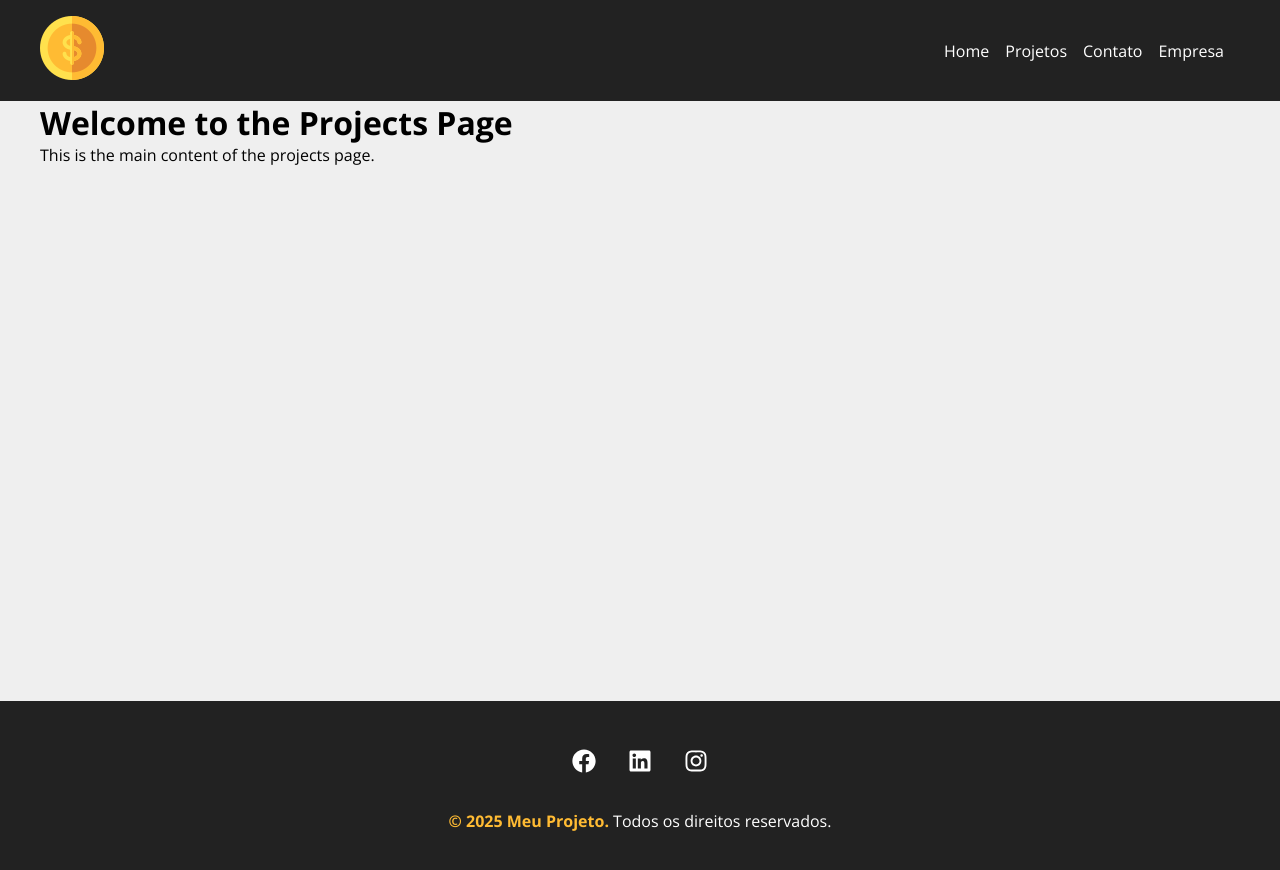
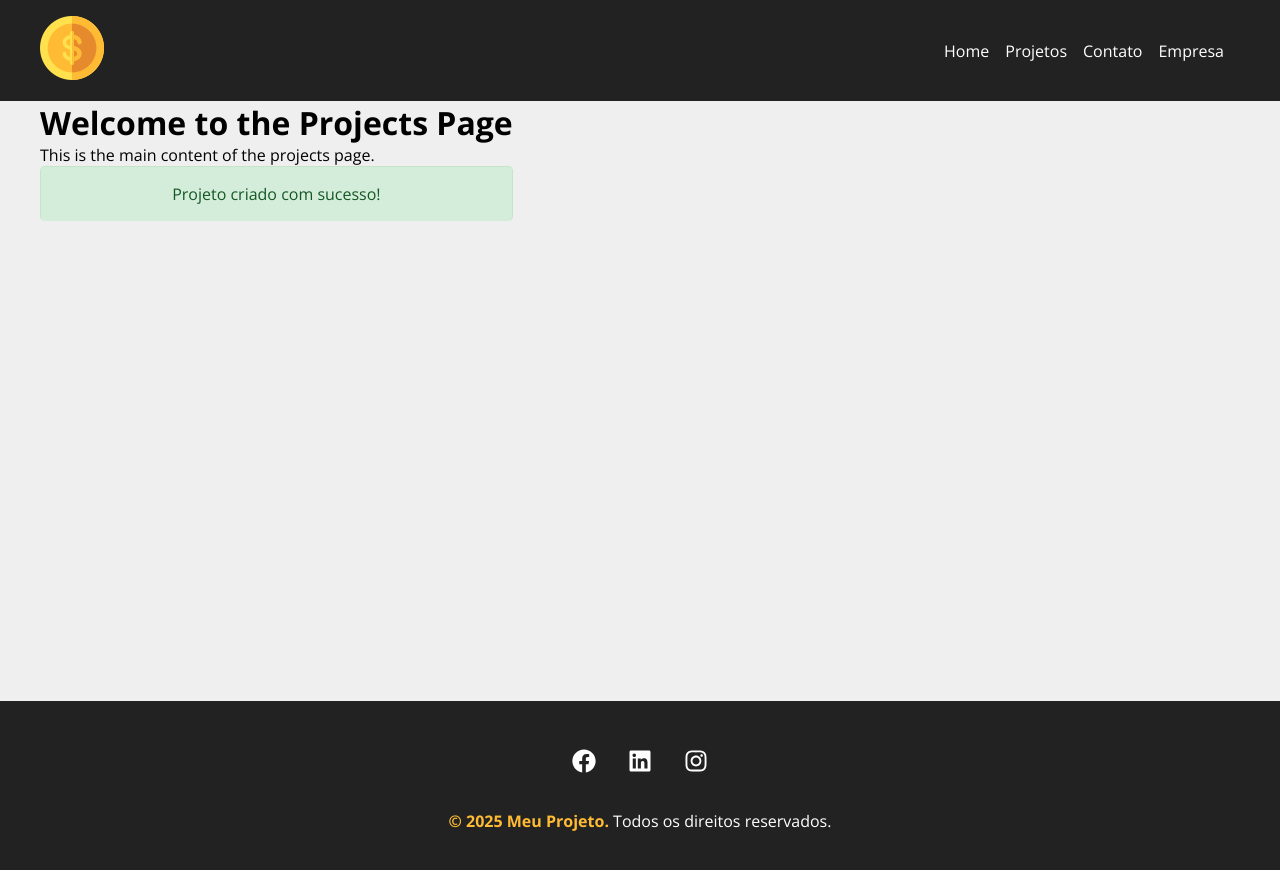
Before and after one commit to IABlock/Projeto-Curso-React, a React (Create React App) app: page /newproject in a window 1280 px wide. Both pictures are taken after typing "Sample", "5" into the empty fields and a click on the button "Criar Projeto". Shown: the top 870 px of the page. Built offline with nearby package versions, Linux system fonts and the light colour scheme; no server answers; data requests are answered from the project's data file.

Commit message:
Componentes de menssagem

```diff
--- a/db.json
+++ b/db.json
@@ -32,6 +32,94 @@
       },
       "cost": 0,
       "services": []
+    },
+    {
+      "id": "27e3",
+      "name": "Botao Sucesso",
+      "budget": "123",
+      "category": {
+        "id": "1",
+        "name": "Infra"
+      },
+      "cost": 0,
+      "services": []
+    },
+    {
+      "id": "34bc",
+      "name": "botao2",
+      "budget": "12",
+      "category": {
+        "id": "2",
+        "name": "Desenvolvimento"
+      },
+      "cost": 0,
+      "services": []
+    },
+    {
+      "id": "8e64",
+      "name": "readas",
+      "budget": "12312",
+      "category": {
+        "id": "2",
+        "name": "Desenvolvimento"
+      },
+      "cost": 0,
+      "services": []
+    },
+    {
+      "id": "ff7c",
+      "name": "das",
+      "budget": "1231",
+      "category": {
+        "id": "3",
+        "name": "Design"
+      },
+      "cost": 0,
+      "services": []
+    },
+    {
+      "id": "f624",
+      "name": "de novo",
+      "budget": "123",
+      "category": {
+        "id": "1",
+        "name": "Infra"
+      },
+      "cost": 0,
+      "services": []
+    },
+    {
+      "id": "8ef4",
+      "name": "agoravai",
+      "budget": "123",
+      "category": {
+        "id": "2",
+        "name": "Desenvolvimento"
+      },
+      "cost": 0,
+      "services": []
+    },
+    {
+      "id": "acf9",
+      "name": "42342",
+      "budget": "4312",
+      "category": {
+        "id": "2",
+        "name": "Desenvolvimento"
+      },
+      "cost": 0,
+      "services": []
+    },
+    {
+      "id": "9a19",
+      "name": "agoravai2",
+      "budget": "123",
+      "category": {
+        "id": "2",
+        "name": "Desenvolvimento"
+      },
+      "cost": 0,
+      "services": []
     }
   ],
   "categories": [
--- /dev/null
+++ b/src/components/layout/Message.js
@@ -0,0 +1,33 @@
+import {useState, useEffect} from 'react';
+
+import styles from './Message.module.css';
+
+function Message({ type ,msg }) {
+    const [visible, setVisible] = useState(false);
+
+    useEffect(() => {
+
+        if (!msg) {
+            setVisible(false);
+            return;
+        }
+
+        setVisible(true);
+
+        const timer = setTimeout(() => {
+            setVisible(false);
+        }, 3000)
+
+        return () => clearTimeout(timer);
+    }, [msg]);
+
+    return (
+        <>
+            {visible && (
+                <div className={`${styles.message} ${styles[type]}`}>{msg}</div>
+            )}
+        </>
+    )
+}
+
+export default Message;
--- /dev/null
+++ b/src/components/layout/Message.module.css
@@ -0,0 +1,21 @@
+.message {
+    width: 100%;
+    padding: 1em;
+    border: 1px solid #000;
+    margin: 0 auto;
+    text-align: center;
+    border-radius: 5px;
+    border-bottom: 5px;
+}
+
+.success {
+    background-color: #d4edda;
+    color: #155724;
+    border-color: #c3e6cb;
+}
+
+.error {
+    background-color: #f8d7da;
+    color: #721c24;
+    border-color: #f5c6cb;
+}
--- a/src/components/pages/NewProject.js
+++ b/src/components/pages/NewProject.js
@@ -22,7 +22,7 @@
       .then((data) => {
         console.log(data);
         // Redirect
-        navigate('/projects', { message: 'Projeto criado com sucesso!' });
+        navigate('/projects', { state: { message: "Projeto criado com sucesso!" } });
       })
       .catch(err => console.log(err));
   }
--- a/src/components/pages/Projects.js
+++ b/src/components/pages/Projects.js
@@ -1,8 +1,22 @@
+import { useLocation } from 'react-router-dom';
+
+import Message from '../layout/Message';
+
 function Projects() {
+    const location = useLocation();
+    console.log('Location:', location);
+    console.log('Location state:', location.state);
+    let message = '';
+    if (location.state) {
+        message = location.state.message;
+        console.log('Message from location state:', message);
+    }
+
   return (
     <div className="projects">
       <h1>Welcome to the Projects Page</h1>
       <p>This is the main content of the projects page.</p>
+      <Message type="success" msg={message} />
     </div>
   );
 }
```
